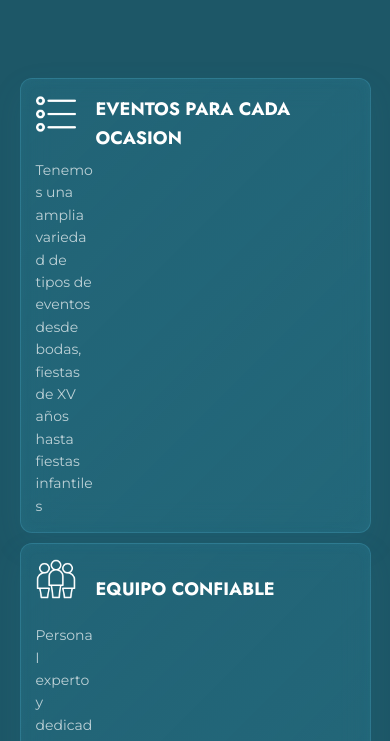
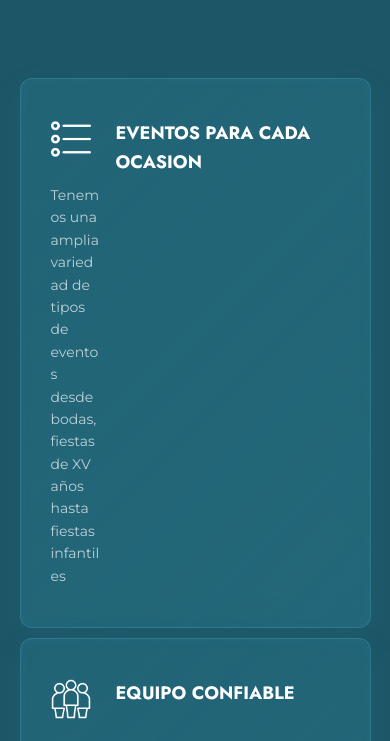
Before and after one commit to HVT-IAN/DECO-ONEF, a plain HTML site: page index.html in a window 390 px wide. Shown: the part 846-1587 px from the top of the page. Drawn offline with nearby package versions, Linux system fonts and the light colour scheme.

Commit message:
Add files via upload

```diff
--- a/css/components/tarjetas.css
+++ b/css/components/tarjetas.css
@@ -500,10 +500,10 @@
     .tarjetaEquipo,
     .tarjetaCreatividad {
         display: grid !important;
-        grid-template-columns: 60px 1fr !important;
-        padding: 15px !important;
-        align-items: center !important;
-        text-align: left !important;
+        grid-template-columns: 50px 1fr !important; /* 50px para el icono, 1fr para el texto que sobre */
+        column-gap: 15px !important;
+        align-items: start !important; /* Alinea todo arriba */
+
     }
     .tarjetaEvento img,
     .tarjetaEquipo img,
```
